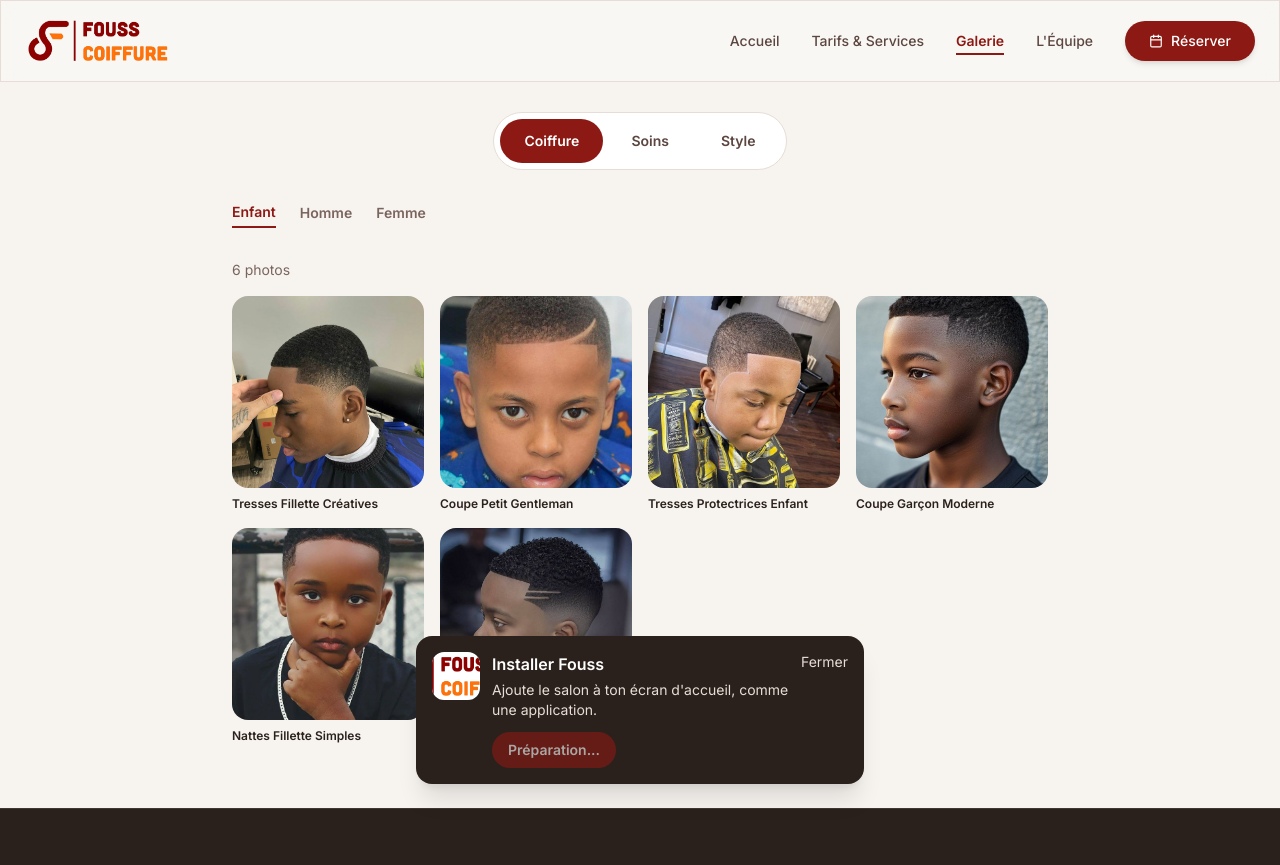
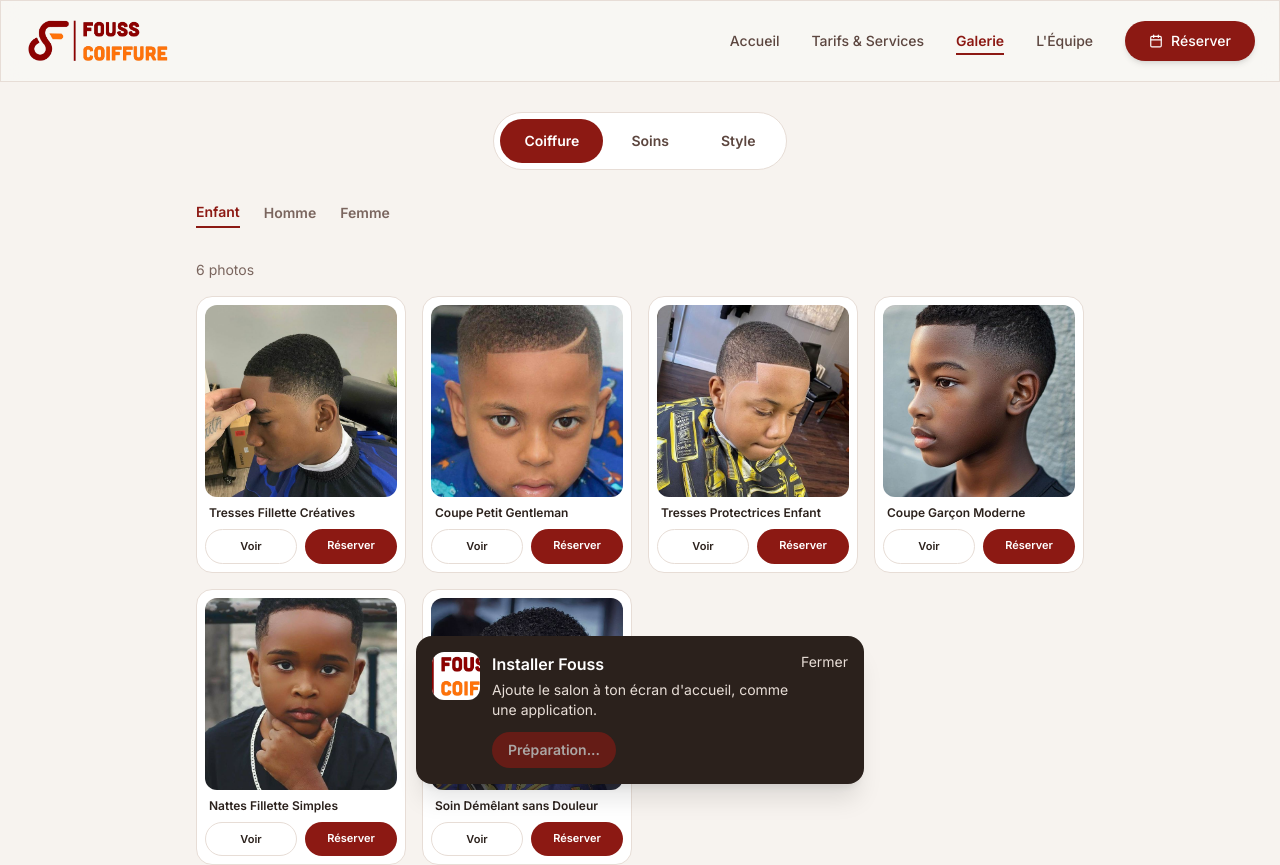
Before and after one commit to Soboure/fouss_coiffure, a React (Vite) app: page /galerie in a window 1280 px wide. Shown: the top 865 px of the page. Built offline with nearby package versions, Linux system fonts and the light colour scheme; a web font is replaced by a local one.

Commit message:
Ajoute Voir et Réserver sous chaque photo de la galerie

```diff
--- a/src/Galerie.tsx
+++ b/src/Galerie.tsx
@@ -1,9 +1,10 @@
 // Rôle de ce fichier : la galerie.
 // Barre Coiffure, Soins, Style. Sous Coiffure : Enfant, Homme, Femme.
 // Style, c'est le showroom en photo. Les images sont dans public/galerie.
-// Un toucher ouvre la photo en grand. Un autre toucher passe à la suivante.
+// Sous chaque nom : Voir ouvre la photo en grand, Réserver envoie le nom au formulaire d'accueil.
 
 import React, { useEffect, useState } from 'react';
+import { Link } from 'react-router-dom';
 import { X } from 'lucide-react';
 import { motion, AnimatePresence } from 'motion/react';
 import Navbar from './Navbar';
@@ -73,9 +74,6 @@ export default function Galerie() {
           ? photosFemme
           : photosEnfant;
 
-  const grande = photos[0];
-  const suite = photos.slice(1);
-
   useEffect(() => {
     const fermer = (e: KeyboardEvent) => {
       if (e.key === 'Escape') setOuverte(null);
@@ -121,10 +119,25 @@ export default function Galerie() {
         <p className="text-sm text-taupe mb-4">{photos.length} photos</p>
         <div className="grid grid-cols-2 md:grid-cols-3 lg:grid-cols-4 gap-4">
           {photos.map((photo, index) => (
-            <button key={photo.src} onClick={() => setOuverte(index)} className="text-left">
-              <img src={photo.src} alt={photo.title} className="w-full h-40 md:h-48 object-cover rounded-2xl bg-white" />
-              <p className="text-xs font-semibold mt-2">{photo.title}</p>
-            </button>
+            <article key={photo.src} className="bg-white border border-sable rounded-2xl p-2">
+              <img src={photo.src} alt={photo.title} className="w-full h-40 md:h-48 object-cover rounded-xl bg-creme" />
+              <p className="text-xs font-semibold mt-2 px-1">{photo.title}</p>
+              <div className="mt-2 grid grid-cols-2 gap-2">
+                <button
+                  type="button"
+                  onClick={() => setOuverte(index)}
+                  className="rounded-full border border-sable py-2 text-[11px] font-semibold"
+                >
+                  Voir
+                </button>
+                <Link
+                  to={`/?service=${encodeURIComponent(photo.title)}#booking`}
+                  className="rounded-full bg-bordeaux text-white py-2 text-[11px] font-semibold text-center"
+                >
+                  Réserver
+                </Link>
+              </div>
+            </article>
           ))}
         </div>
       </main>
@@ -135,7 +148,7 @@ export default function Galerie() {
             initial={{ opacity: 0 }}
             animate={{ opacity: 1 }}
             exit={{ opacity: 0 }}
-            className="fixed inset-0 z-50 bg-black/95 flex items-center justify-center p-4"
+            className="fixed inset-0 z-50 bg-black/95 flex flex-col items-center justify-center p-4 gap-4"
             onClick={() => setOuverte(null)}
           >
             <button className="absolute top-6 right-6 text-white" aria-label="Fermer">
@@ -144,12 +157,18 @@ export default function Galerie() {
             <img
               src={photos[ouverte].src}
               alt={photos[ouverte].title}
-              className="max-h-[85vh] max-w-full object-contain"
-              onClick={(e) => {
-                e.stopPropagation();
-                setOuverte((ouverte + 1) % photos.length);
-              }}
+              className="max-h-[75vh] max-w-full object-contain"
+              onClick={(e) => e.stopPropagation()}
             />
+            <div className="flex gap-3" onClick={(e) => e.stopPropagation()}>
+              <p className="text-white text-sm self-center">{photos[ouverte].title}</p>
+              <Link
+                to={`/?service=${encodeURIComponent(photos[ouverte].title)}#booking`}
+                className="rounded-full bg-white text-charcoal px-4 py-2 text-xs font-semibold"
+              >
+                Réserver
+              </Link>
+            </div>
           </motion.div>
         )}
       </AnimatePresence>
```
